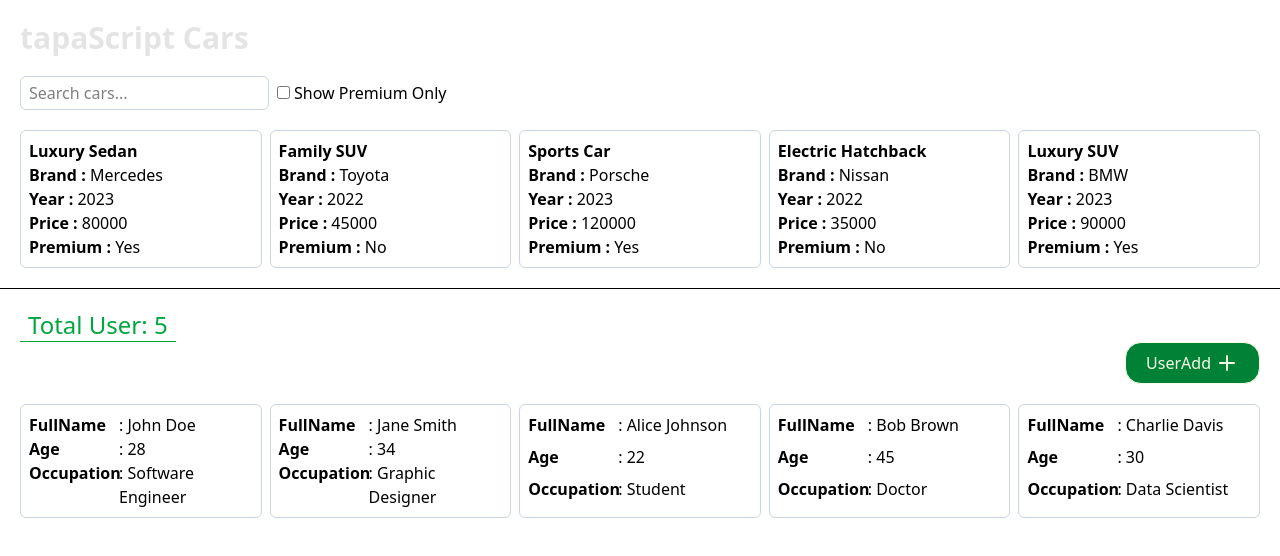
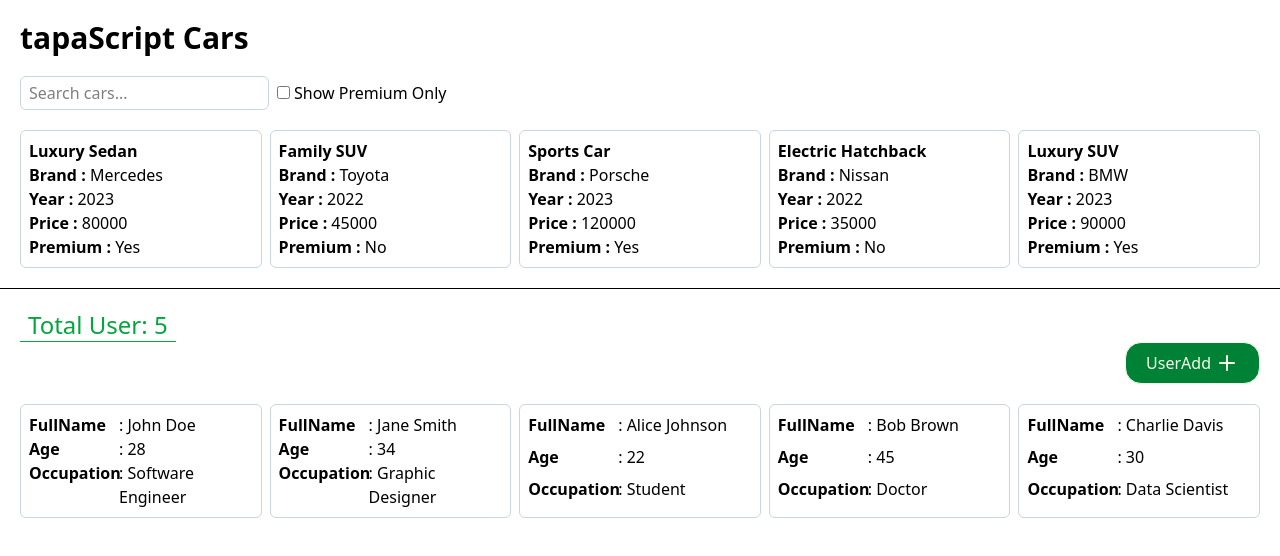
Before and after one commit to TechMainul-dev/react-with-tapas-bhai, a React (Vite) app: page / in a window 1280 px wide. Shown: the top 556 px of the page. Built offline with nearby package versions, Linux system fonts and the light colour scheme.

Commit message:
remove opacity from header

```diff
--- a/src/Header.jsx
+++ b/src/Header.jsx
@@ -1,6 +1,6 @@
 function Header() {
   return (
-    <h1 className="text-3xl font-bold mb-5 opacity-10">tapaScript Cars</h1>
+    <h1 className="text-3xl font-bold mb-5">tapaScript Cars</h1>
   );
 }
 
```
